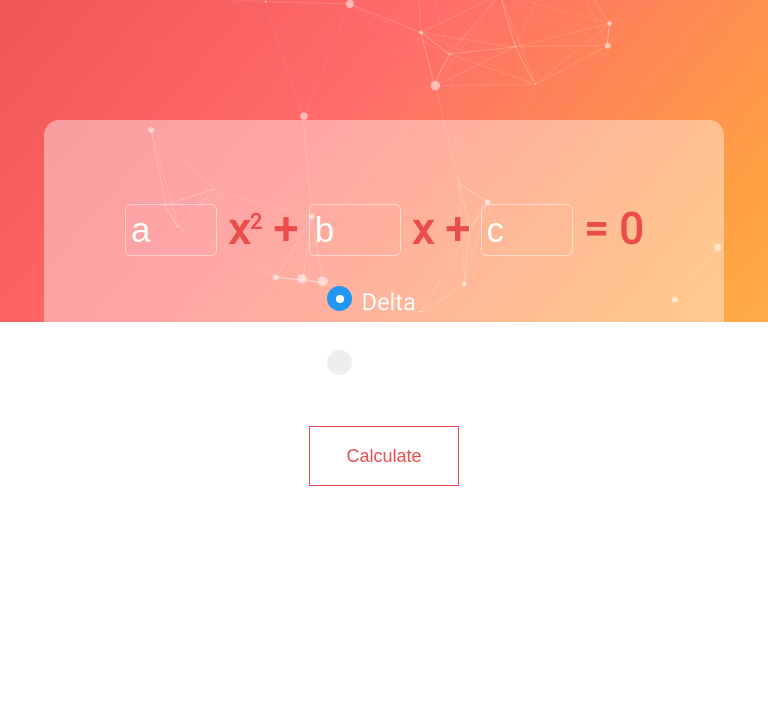
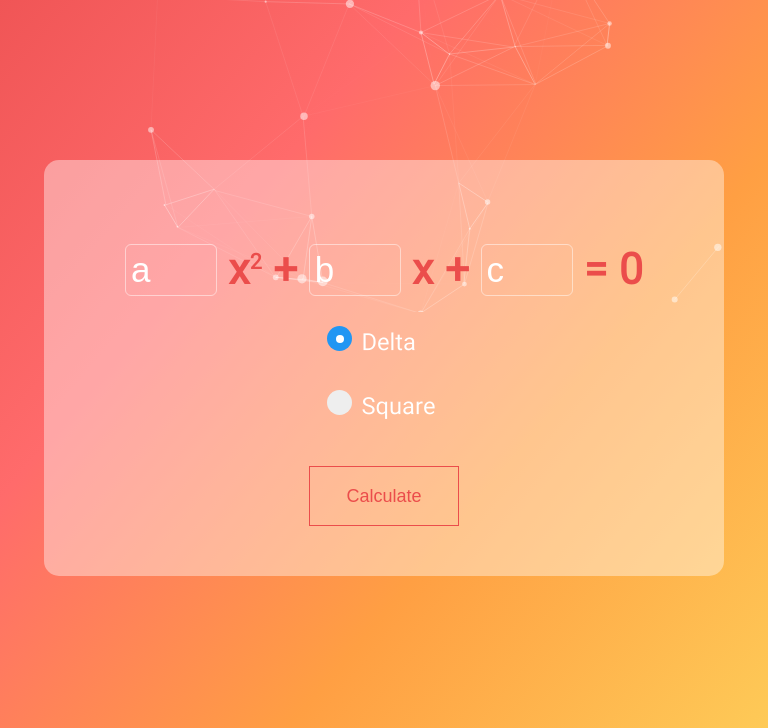
Before and after one commit to DinonowDev/Calculate-the-quadratic-equation, a plain HTML site: page index.html in a window 768 px wide. Shown: the part 72-800 px from the top of the page. Drawn offline with nearby package versions, Linux system fonts and the light colour scheme; files that its build step writes are made by us from their sources.

Commit message:
Add files via upload

```diff
--- a/SASS/style.scss
+++ b/SASS/style.scss
@@ -8,18 +8,50 @@
 * {
   margin: 0;
   padding: 0;
-  outline: none;
+}
+
+@media only screen and (max-width: 768px) {
+  .main {
+    background: url("../assets/cool-background.png");
+    background-repeat: no-repeat;
+    background-attachment: fixed;
+    background-size: cover;
+    width: 100%;
+    min-height: 100%;
+    position: fixed;
+    top: 0;
+    left: 0;
+    .box{
+      width: 80%;
+      min-height: 300px;
+      padding: 20px;
+    }
+  }
+}
+
+@media only screen and (min-width: 768px) {
+  .main {
+    background: linear-gradient(130deg, #ee5253, #ff6b6b, #ff9f43, #feca57);
+    width: 100%;
+    min-height: 100%;
+    position: fixed;
+    top: 0;
+    left: 0;
+    background-repeat: no-repeat;
+    background-attachment: fixed;
+    background-size: cover;
+    .box{
+      width: 600px;
+      min-height: 300px;
+      padding: 40px;
+    }
+  }
 }
 
 body {
   font-family: "iranSans";
   .main {
-    background: linear-gradient(130deg, #ee5253, #ff6b6b, #ff9f43, #feca57);
-    width: 100%;
-    height: 100%;
-    background-attachment: fixed;
-    background-size: cover;
-    .socialMedia{
+    .socialMedia {
       position: fixed;
       left: 50%;
       top: 20px;
@@ -28,18 +60,15 @@ body {
       .fa {
         color: #fff;
         transition: all 0.2s ease-in-out;
-        &:hover{
+        &:hover {
           font-size: 35px;
         }
       }
     }
     .box {
-      width: 600px;
-      min-height: 300px;
-      padding: 40px;
       background-color: rgba($color: #fff, $alpha: 0.4);
       position: absolute;
-      top: 50%;
+      top: 55%;
       left: 50%;
       transform: translate(-50%, -50%);
       border-radius: 15px;
```
